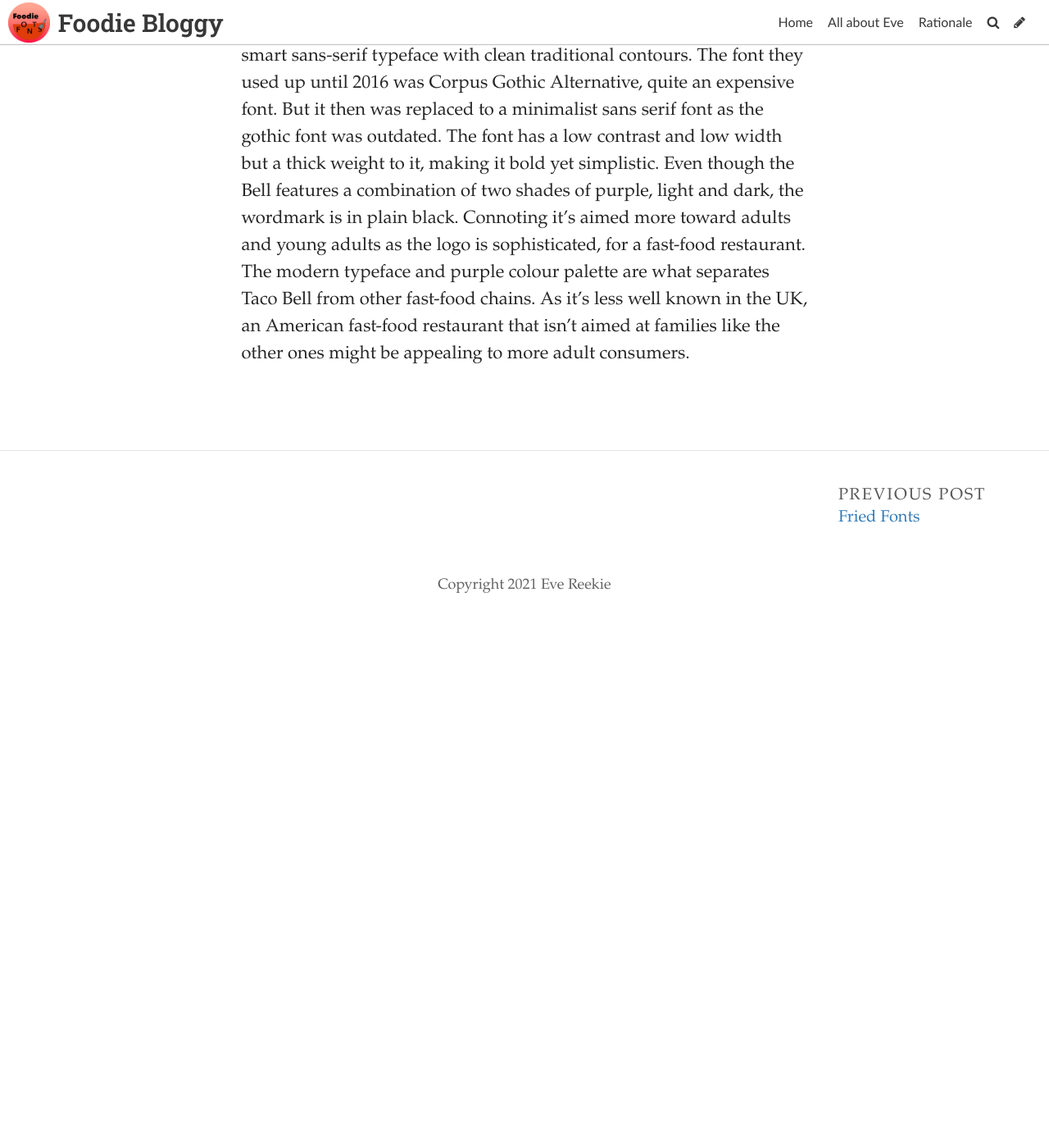
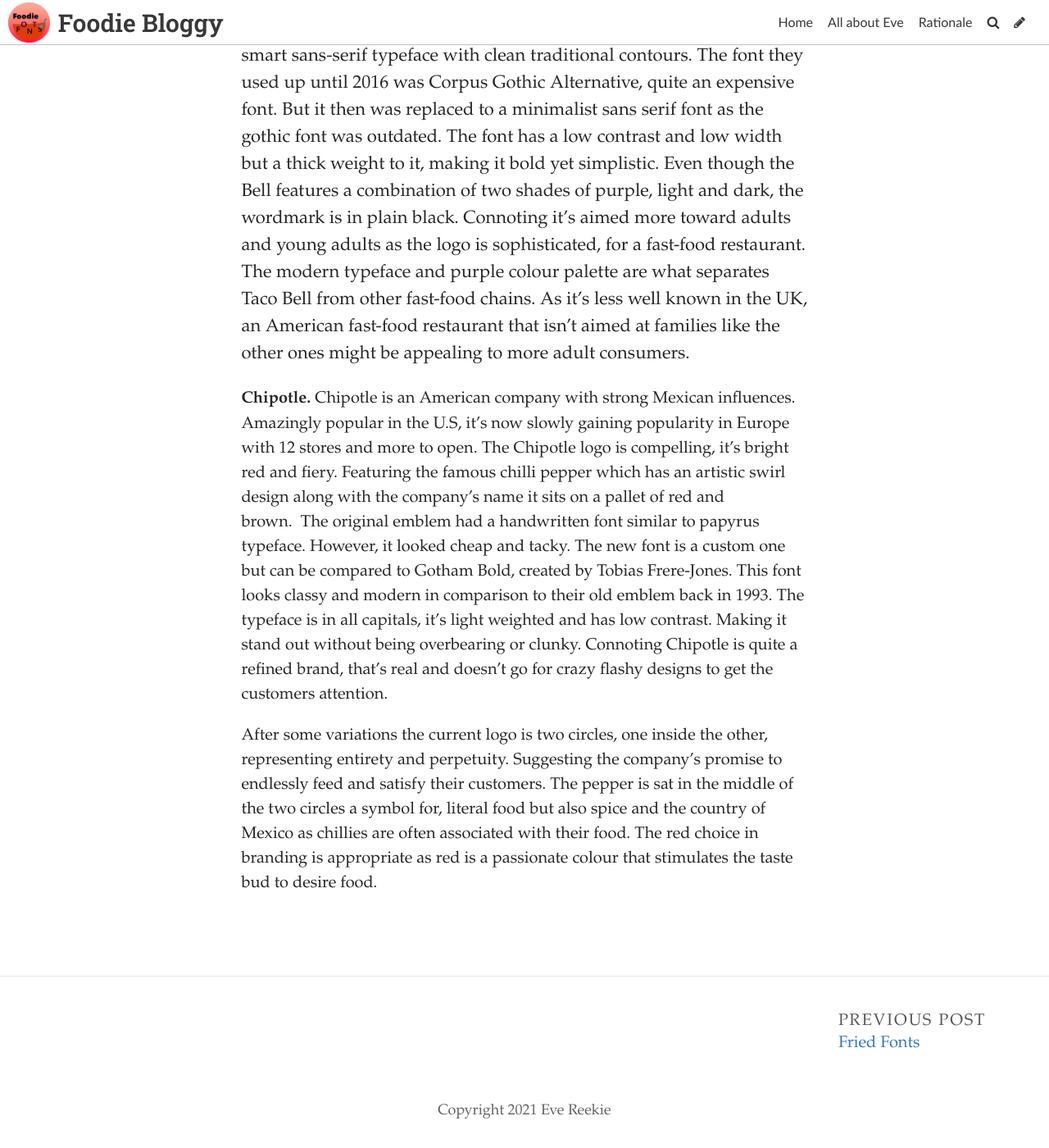
Before and after one commit to eve022/typoggy, a Jekyll site: the page built from _posts/2021-12-06-typography-mexicana.md, in a window 1280 px wide and 1400 px high, scrolled down 498 px. Shown: the whole window at 82% size. Built offline with Jekyll 4.4.1, drawn with Linux system fonts in a browser that asks for light colours; some web fonts are replaced; before the commit the page ends 1257 px from its top, so only the background shows below that.

Commit message:
Update Post “2021-12-06-typography-mexicana”

```diff
--- a/_posts/2021-12-06-typography-mexicana.md
+++ b/_posts/2021-12-06-typography-mexicana.md
@@ -7,3 +7,7 @@
 comments: false
 ---
 **Taco Bell.** The Taco bell logo is a growingly popular icon for Mexican food across the UK and USA. With over 7,000 locations in the U.S this fast-food chain is spreading quickly. The Bell in the logo is obviously it’s signature icon, placed on a purple background the clean white bell almost looks like a cut out. The Bell holds ohmage to the founder Glen Bell. Underneath this is the black nameplate, uniform and bold, in a smart sans-serif typeface with clean traditional contours. The font they used up until 2016 was Corpus Gothic Alternative, quite an expensive font. But it then was replaced to a minimalist sans serif font as the gothic font was outdated. The font has a low contrast and low width but a thick weight to it, making it bold yet simplistic. Even though the Bell features a combination of two shades of purple, light and dark, the wordmark is in plain black. Connoting it’s aimed more toward adults and young adults as the logo is sophisticated, for a fast-food restaurant. The modern typeface and purple colour palette are what separates Taco Bell from other fast-food chains. As it’s less well known in the UK, an American fast-food restaurant that isn’t aimed at families like the other ones might be appealing to more adult consumers.
+
+**Chipotle.** Chipotle is an American company with strong Mexican influences. Amazingly popular in the U.S, it’s now slowly gaining popularity in Europe with 12 stores and more to open. The Chipotle logo is compelling, it’s bright red and fiery. Featuring the famous chilli pepper which has an artistic swirl design along with the company’s name it sits on a pallet of red and brown.  The original emblem had a handwritten font similar to papyrus typeface. However, it looked cheap and tacky. The new font is a custom one but can be compared to Gotham Bold, created by Tobias Frere-Jones. This font looks classy and modern in comparison to their old emblem back in 1993. The typeface is in all capitals, it’s light weighted and has low contrast. Making it stand out without being overbearing or clunky. Connoting Chipotle is quite a refined brand, that’s real and doesn’t go for crazy flashy designs to get the customers attention.
+
+After some variations the current logo is two circles, one inside the other, representing entirety and perpetuity. Suggesting the company’s promise to endlessly feed and satisfy their customers. The pepper is sat in the middle of the two circles a symbol for, literal food but also spice and the country of Mexico as chillies are often associated with their food. The red choice in branding is appropriate as red is a passionate colour that stimulates the taste bud to desire food.
```
